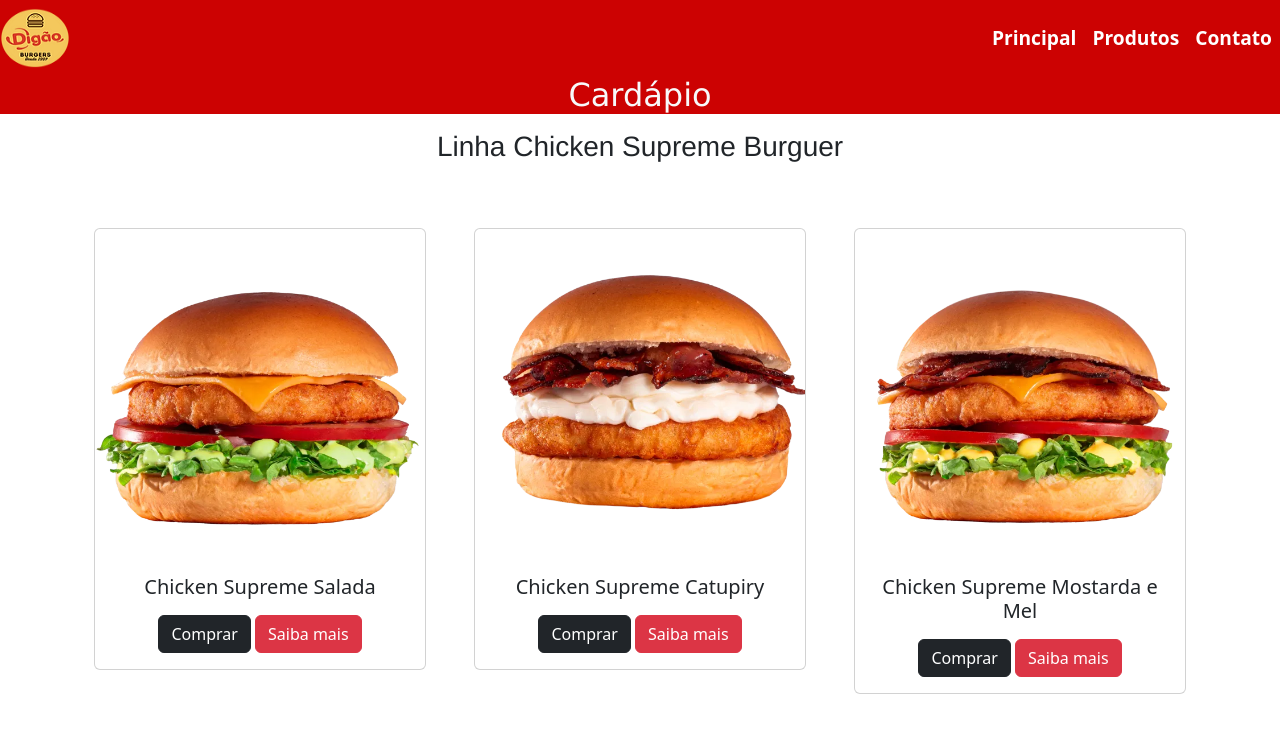
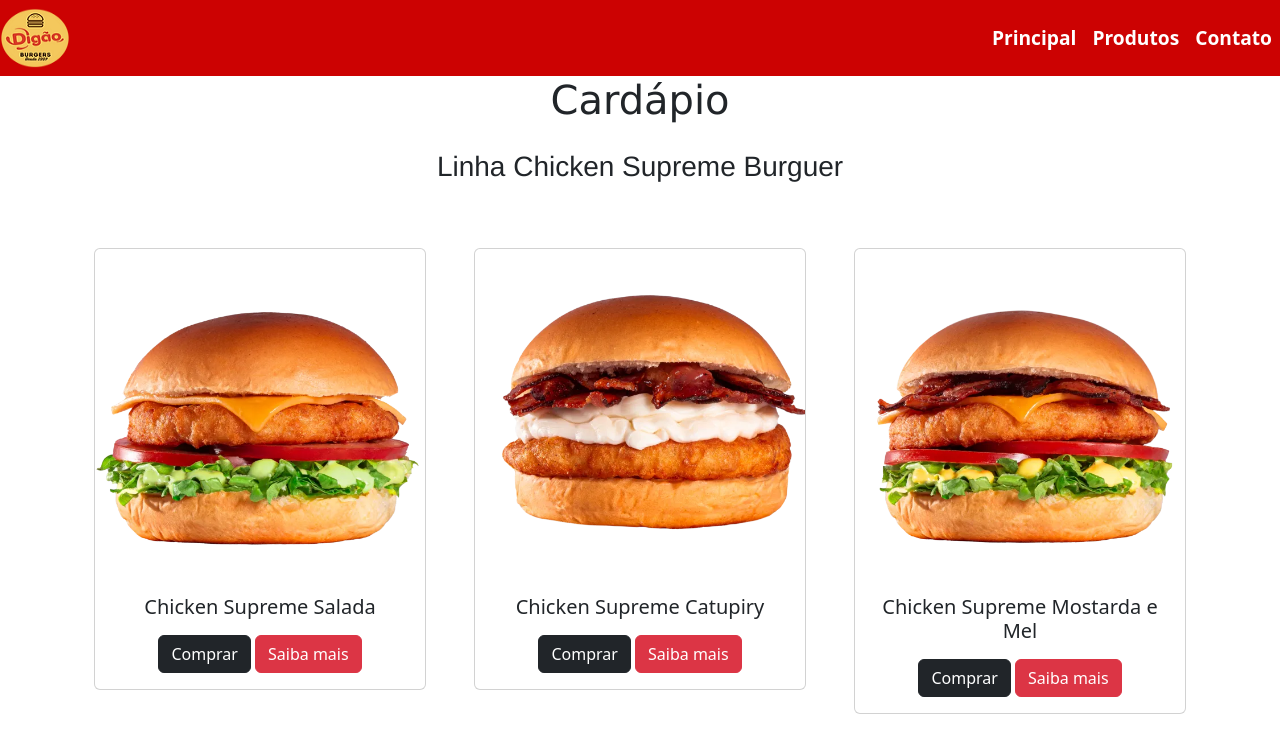
Before and after one commit to anycalais/site_bootstrap, a plain HTML site: page Produtos.html in a window 1280 px wide. Shown: the top 739 px of the page. Drawn offline with nearby package versions, Linux system fonts and the light colour scheme.

Commit message:
atividade

```diff
--- a/Produtos.html
+++ b/Produtos.html
@@ -26,10 +26,10 @@
  <main>
 
     <!-- Cardápio -->
-  <div id="card-text" class="text-light text-center">
-    <h2><p>Cardápio</p></h2>
+  <div id="card-text" class="text-dark text-center">
+    <h1><p>Cardápio</p></h1>
     </div>
-  <div id="burger-text" class="text-dark text-center">
+  <div id="burger-text" class="text-dark text-center titulo-site">
     <h3><p>Linha Chicken Supreme Burguer</p></h3>
     </div>
   </div>
--- a/css/style.css
+++ b/css/style.css
@@ -66,7 +66,7 @@
 
 #card-text {
   font-family:'Lucida Sans', 'Lucida Sans Regular', 'Lucida Grande', 'Lucida Sans Unicode', Geneva, Verdana, sans-serif;
-  background-color:rgb(204, 2, 2);
+/* background-color:rgb(245, 208, 0); */
 }
 
 #burger-text {
@@ -80,3 +80,7 @@
 #destaque-cor {
   background-color: rgb(204, 2, 2);
 }
+
+.titulo-site {
+  padding-top: 10px;
+}
```
